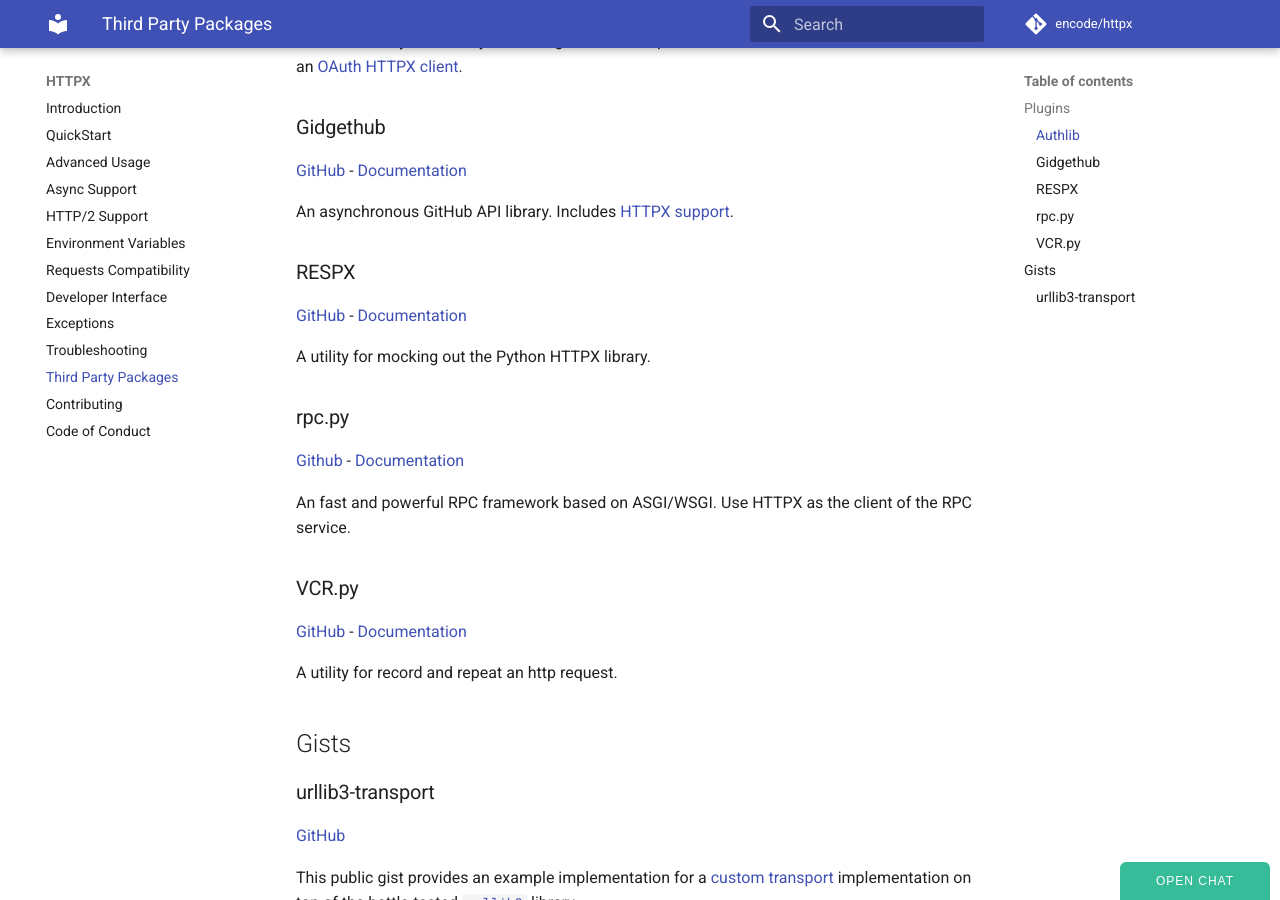
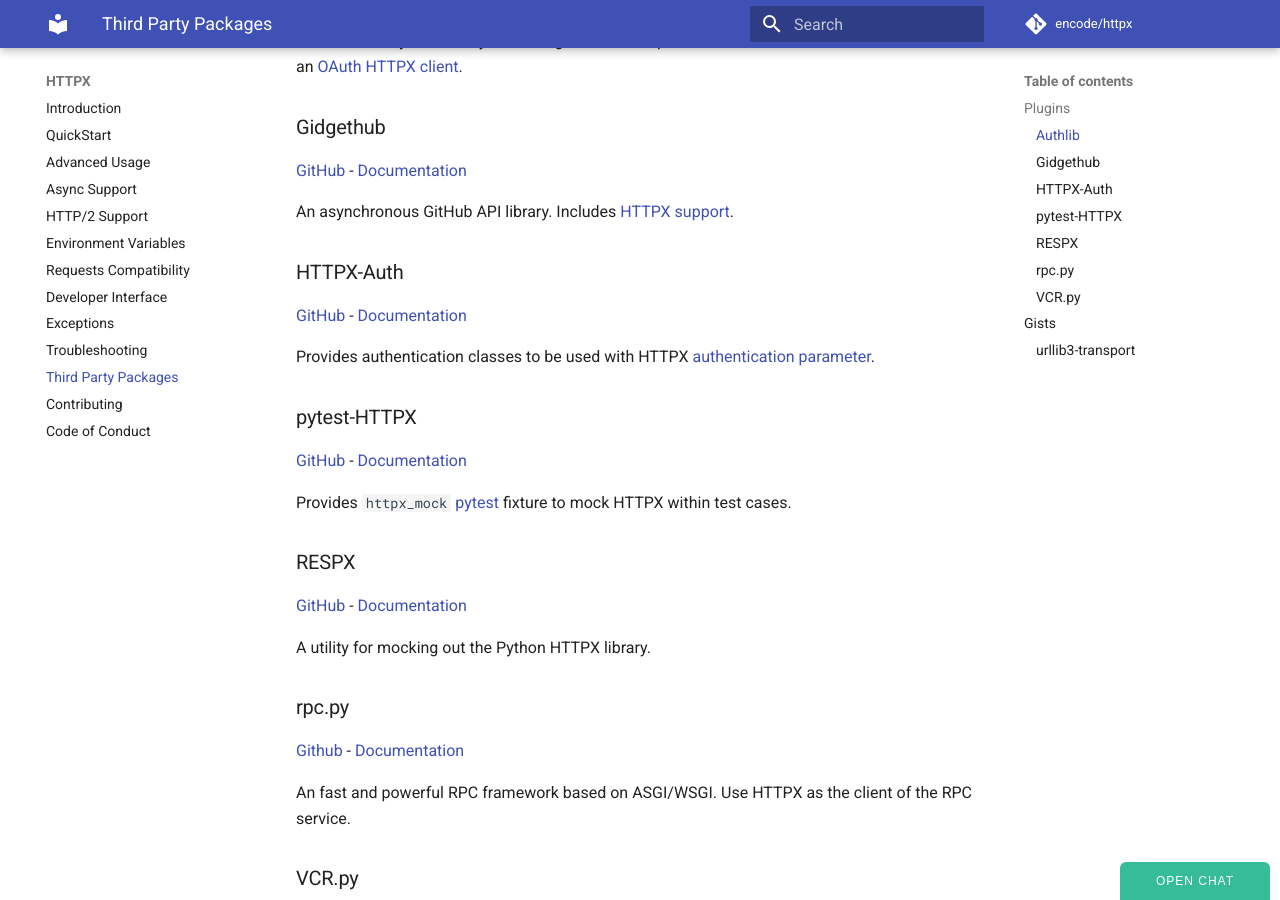
Before and after one commit to CarolinaBentrescas/httpx2, an MkDocs documentation site: the page built from docs/third_party_packages.md, in a window 1280 px wide and 900 px high, scrolled down 381 px. Built offline with MkDocs 1.6.1 and Material for MkDocs 9.7.7, drawn with Linux system fonts in a browser that asks for light colours; comment, search, counter and statistics services are not loaded.

Commit message:
Add httpx-auth and pytest-httpx to third party documentation (#1560)

```diff
--- a/docs/third_party_packages.md
+++ b/docs/third_party_packages.md
@@ -17,6 +17,18 @@ The ultimate Python library in building OAuth and OpenID Connect clients and ser
 [GitHub](https://github.com/brettcannon/gidgethub) - [Documentation](https://gidgethub.readthedocs.io/en/latest/index.html)
 
 An asynchronous GitHub API library. Includes [HTTPX support](https://gidgethub.readthedocs.io/en/latest/httpx.html).
+
+### HTTPX-Auth
+
+[GitHub](https://github.com/Colin-b/httpx_auth) - [Documentation](https://colin-b.github.io/httpx_auth/)
+
+Provides authentication classes to be used with HTTPX [authentication parameter](advanced.md#customizing-authentication).
+
+### pytest-HTTPX
+
+[GitHub](https://github.com/Colin-b/pytest_httpx) - [Documentation](https://colin-b.github.io/pytest_httpx/)
+
+Provides `httpx_mock` [pytest](https://docs.pytest.org/en/latest/) fixture to mock HTTPX within test cases.
 
 ### RESPX
 
```
